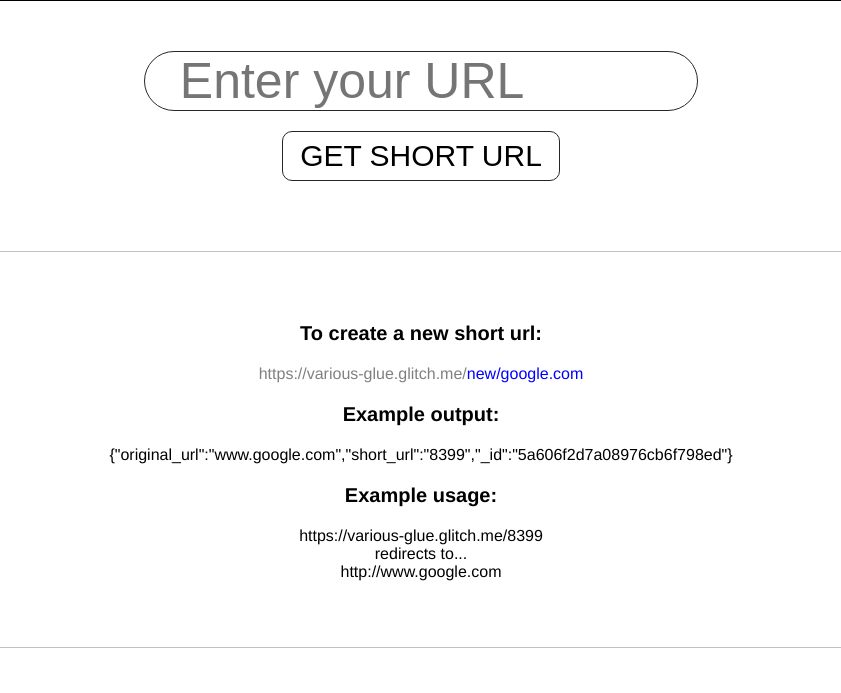
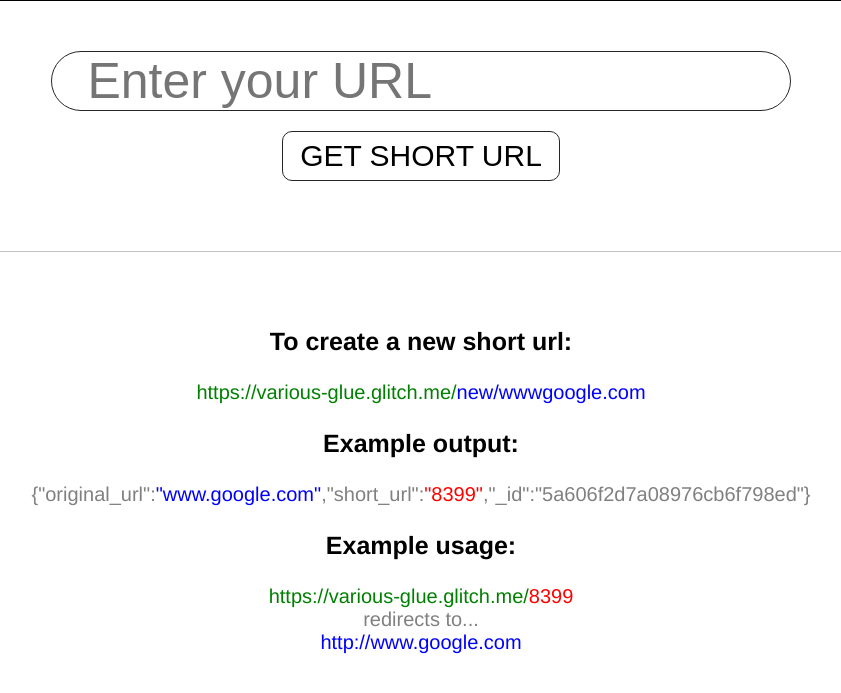
Before and after one commit to hwrdleung/short-url-microservice, a website: page views/index.html in a window 1280 px wide. Shown: the part 137-830 px from the top of the page, without its empty margins (219-1060 px from the left). Before the commit the page ends 800 px from the top, so only its background shows below. Drawn offline with nearby package versions, Linux system fonts and the light colour scheme.

Commit message:
⛑💣 Checkpoint public/style.css:603188/128 views/index.html:603188/99

```diff
--- a/public/style.css
+++ b/public/style.css
@@ -44,20 +44,32 @@ h2 {
 }
 
 h3 {
- font-size: 20px;
+ font-size: 25px;
 }
 
 .url-endpoint {
- color: gray;
+ color: green;
+  backgr
 }
 
 .url-user-input {
   color: blue;
+  backgr
+}
+
+.short-url {
+  color: red;
+  backgro
+}
+
+p {
+ color: gray;
+  font-size: 20px
 }
 
 
 #urlInput {
-  width: 60%;
+  width: 80%;
   height: 60px;
   font-size: 50px;
   padding: 0 35px;
--- a/views/index.html
+++ b/views/index.html
@@ -40,7 +40,7 @@
       </h3>
 
       <p>
-        <span class="url-endpoint">https://various-glue.glitch.me/</span><span class="url-user-input">new/google.com</span>
+        <span class="url-endpoint">https://various-glue.glitch.me/</span><span class="url-user-input">new/wwwgoogle.com</span>
       </p>
 
       <h3>
@@ -48,7 +48,7 @@
       </h3>
 
       <p>
-        {"original_url":"www.google.com","short_url":"8399","_id":"5a606f2d7a08976cb6f798ed"}
+        {"original_url":<span class="url-user-input">"www.google.com"</span>,"short_url":<span class="short-url">"8399"</span>,"_id":"5a606f2d7a08976cb6f798ed"}
       </p>
 
       <h3>
@@ -56,11 +56,11 @@
       </h3>
 
       <p>
-        https://various-glue.glitch.me/8399
+        <span class="url-endpoint">https://various-glue.glitch.me/</span><span class="short-url">8399</span>
         <br>
         redirects to...
         <br>
-        http://www.google.com
+        <span class="url-user-input">http://www.google.com</span>
       </p>
     </section>
 
```
